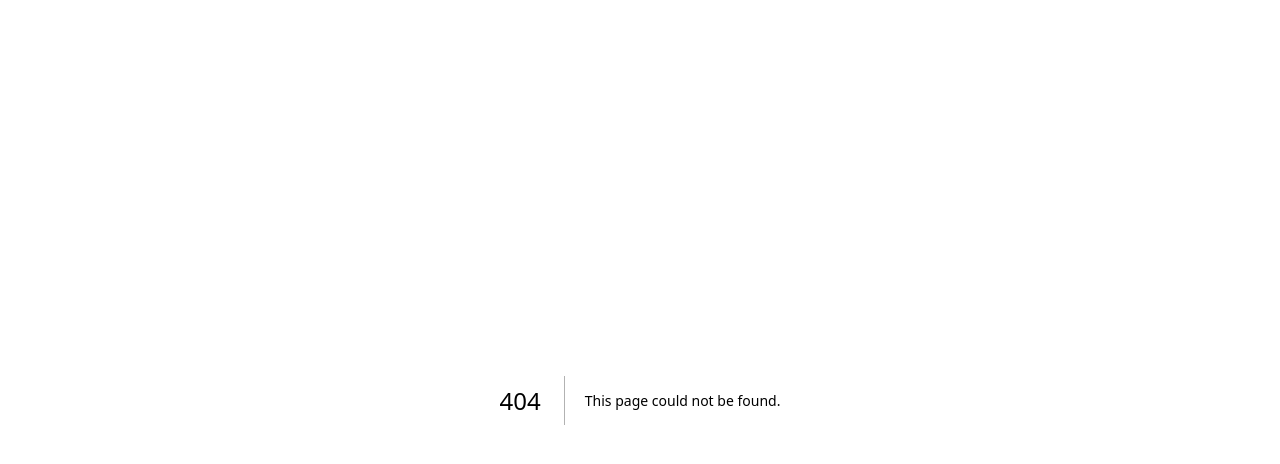
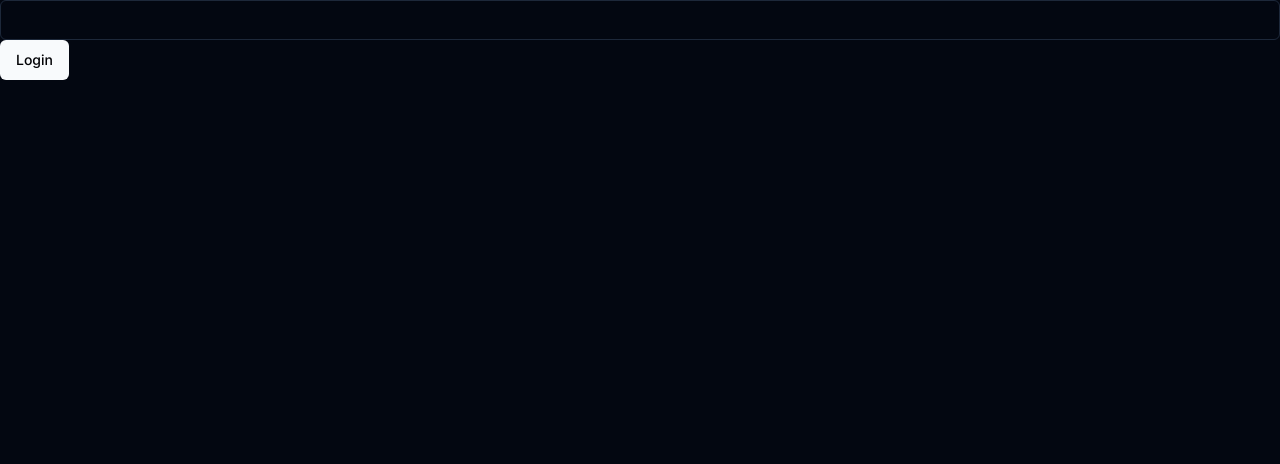
Before and after one commit to augustomolke/lwt, a Next.js app: page /auth in a window 1280 px wide. Before the commit this address had no page. Shown: the top 464 px of the page. Built offline with nearby package versions, Linux system fonts and the light colour scheme.

Commit message:
feat: implement auth functions

```diff
--- /dev/null
+++ b/app/auth/page.tsx
@@ -0,0 +1,16 @@
+'use client';
+import { Button } from '@/components/ui/button';
+import { Input } from '@/components/ui/input';
+import { useState } from 'react';
+
+const Page = () => {
+  const [email, setEmail] = useState('');
+  return (
+    <section>
+      <Input value={email} onChange={(e) => setEmail(e.target.value)} />
+      <Button>Login</Button>
+    </section>
+  );
+};
+
+export default Page;
--- a/app/layout.tsx
+++ b/app/layout.tsx
@@ -4,8 +4,8 @@ import { Inter } from 'next/font/google';
 const inter = Inter({ subsets: ['latin'] });
 
 export const metadata = {
-  title: 'Create Next App',
-  description: 'Generated by create next app',
+  title: 'LWT',
+  description: 'Learn with Texts',
 };
 
 export default function RootLayout({
--- /dev/null
+++ b/components/ui/input.tsx
@@ -0,0 +1,25 @@
+import * as React from "react"
+
+import { cn } from "@/lib/utils"
+
+export interface InputProps
+  extends React.InputHTMLAttributes<HTMLInputElement> {}
+
+const Input = React.forwardRef<HTMLInputElement, InputProps>(
+  ({ className, type, ...props }, ref) => {
+    return (
+      <input
+        type={type}
+        className={cn(
+          "flex h-10 w-full rounded-md border border-input bg-transparent px-3 py-2 text-sm ring-offset-background file:border-0 file:bg-transparent file:text-sm file:font-medium placeholder:text-muted-foreground focus-visible:outline-none focus-visible:ring-2 focus-visible:ring-ring focus-visible:ring-offset-2 disabled:cursor-not-allowed disabled:opacity-50",
+          className
+        )}
+        ref={ref}
+        {...props}
+      />
+    )
+  }
+)
+Input.displayName = "Input"
+
+export { Input }
```
Also changed, not shown: services/auth.ts (added, +29 -0 lines).
